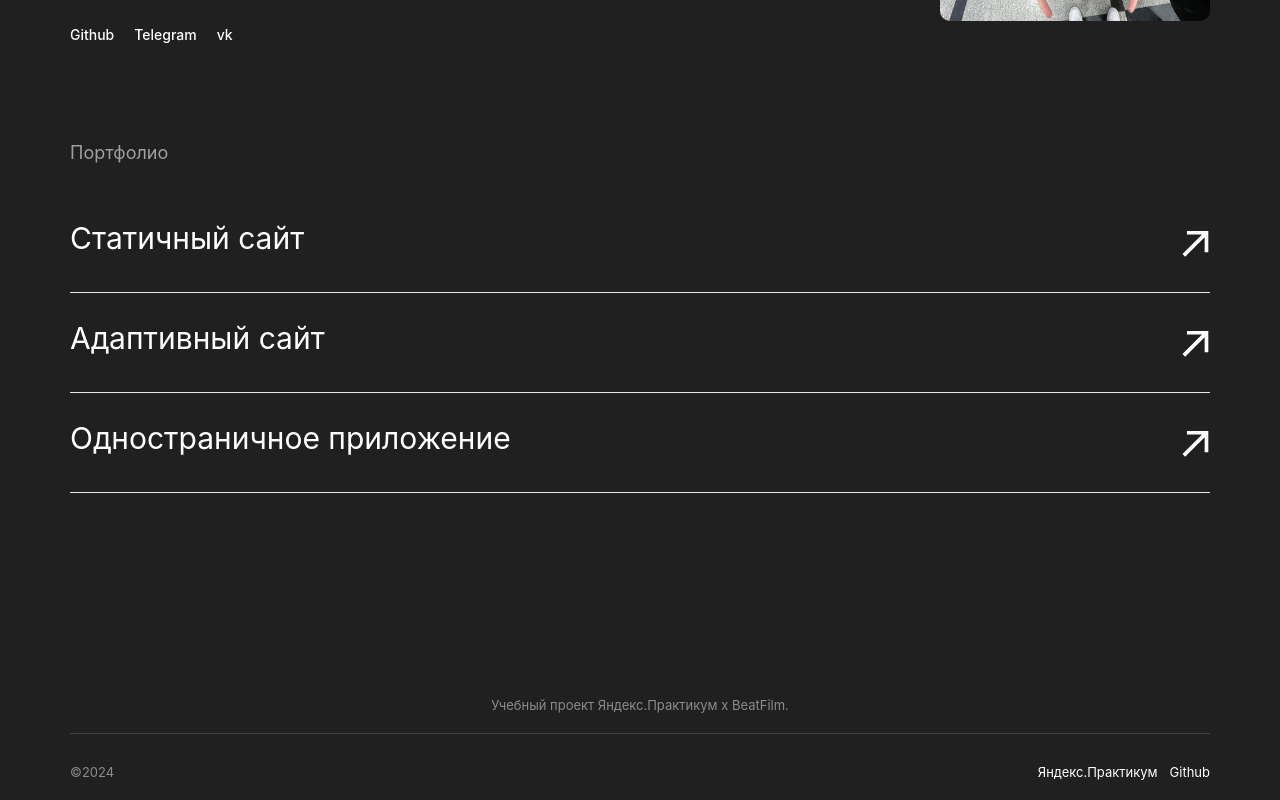
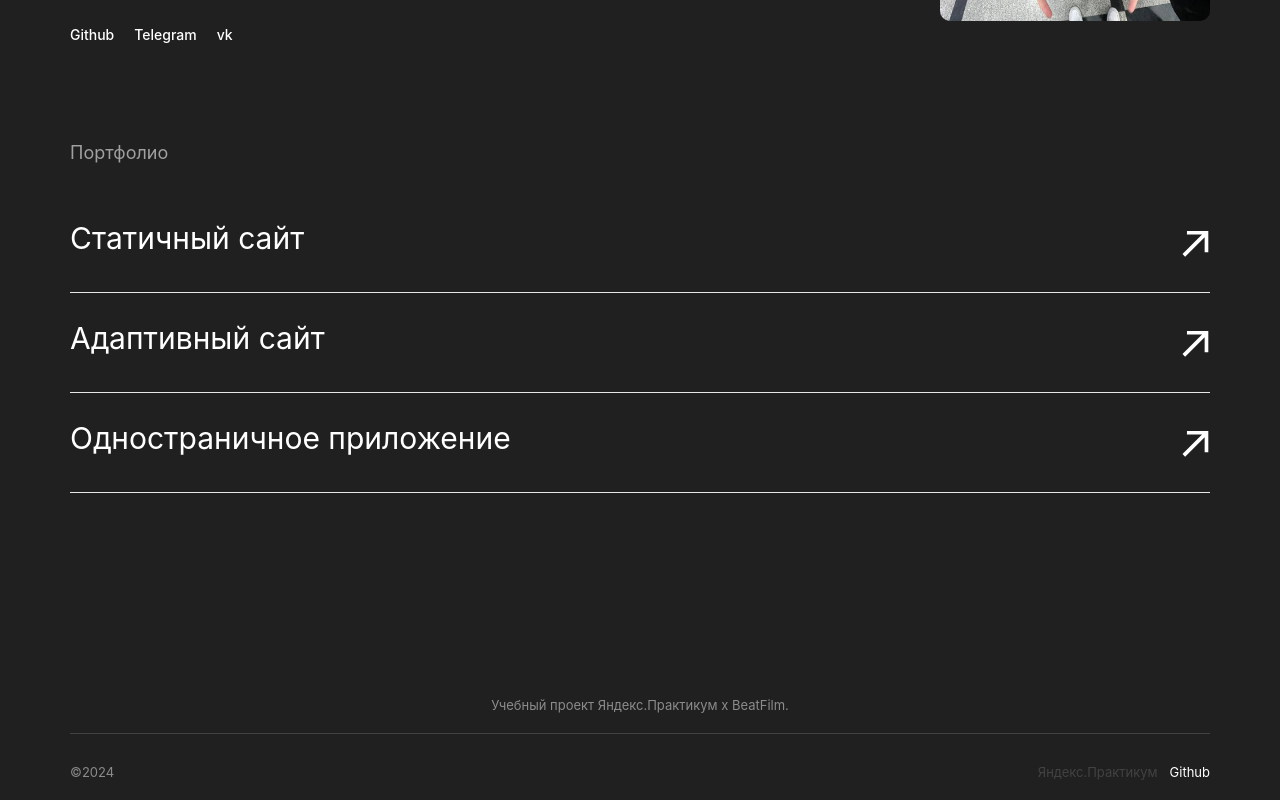
Before and after one commit to psychoHAHA/movies-explorer-frontend123, a React (Vite) app: page / in a window 1280 px wide. In both pictures the pointer is over the link "Яндекс.Практикум". Shown: the part 2144-2944 px from the top of the page. Built offline with nearby package versions, Linux system fonts and the light colour scheme.

Commit message:
Update Footer.css

```diff
--- a/src/components/Footer/Footer.css
+++ b/src/components/Footer/Footer.css
@@ -44,6 +44,11 @@
   font-weight: 400;
   line-height: 15px;
   text-align: center;
+  transition: all .2s ease;
+}
+
+.footer__link:hover {
+  color: #424242;
 }
 
 @media screen and (min-width: 645px) {
```
